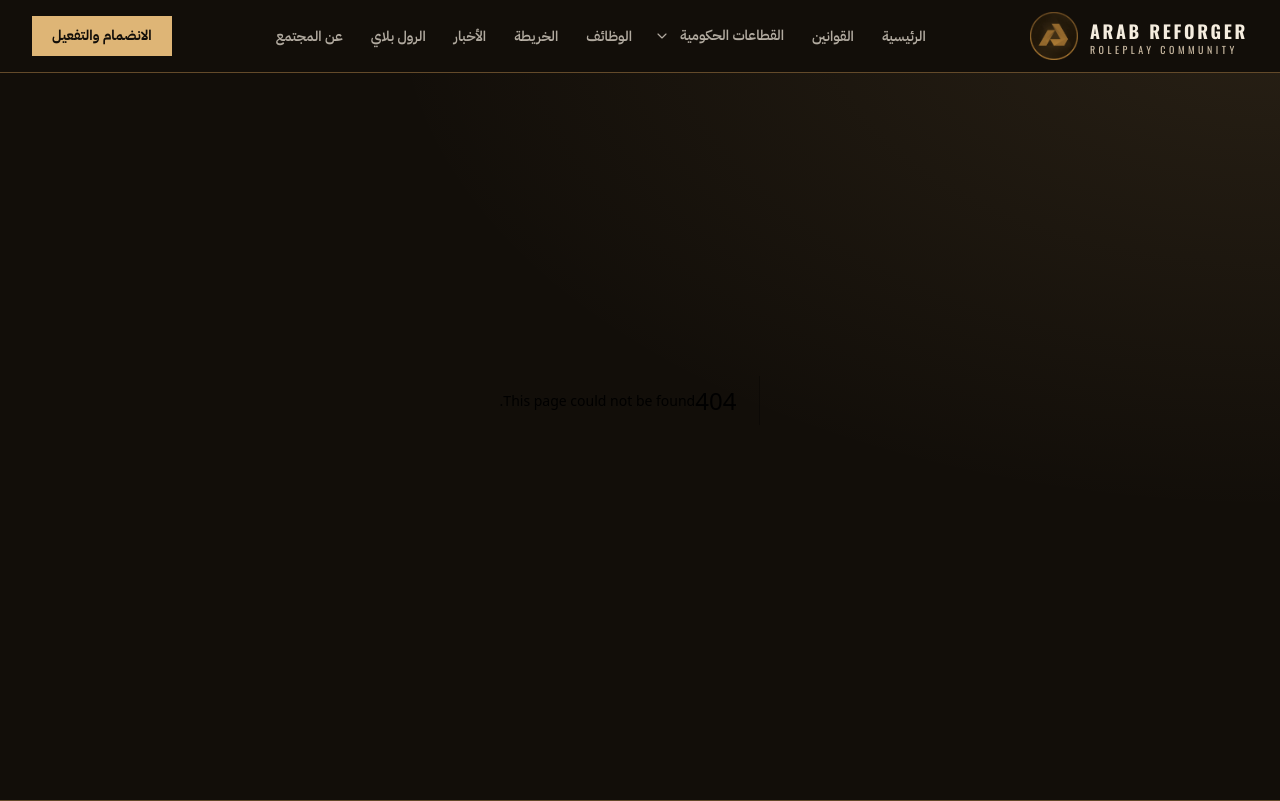
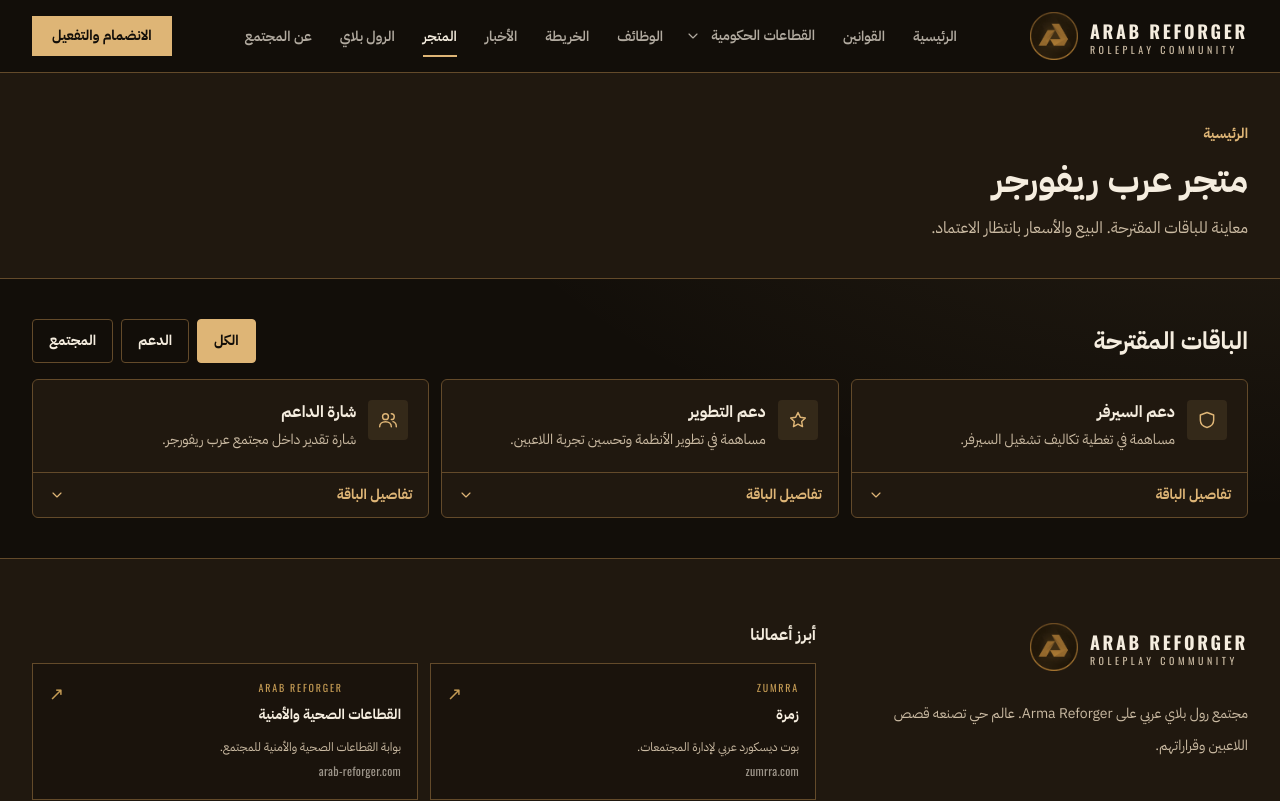
Before and after one commit to dhybalrwqy911-png/nextjs-boilerplate, a Next.js app: page /store in a window 1280 px wide. Before the commit this address had no page. Shown: the top 801 px of the page. Built offline with nearby package versions, Linux system fonts and the light colour scheme.

Commit message:
Add an Arabic store preview with package filters

```diff
--- a/app/page.tsx
+++ b/app/page.tsx
@@ -39,6 +39,7 @@ export default function Home() {
 
       <nav aria-label="روابط المجتمع" className="mx-auto flex max-w-6xl flex-wrap gap-2 px-4 pb-8 md:px-8">
         <Link className="inline-flex min-h-11 items-center rounded border border-border px-3 text-sm font-bold text-accent" href="/news">الأخبار والإعلانات</Link>
+        <Link className="inline-flex min-h-11 items-center rounded border border-border px-3 text-sm font-bold text-accent" href="/store">المتجر</Link>
         <Link className="inline-flex min-h-11 items-center rounded border border-border px-3 text-sm font-bold text-accent" href="/roleplay">دليل الرول بلاي</Link>
         <Link className="inline-flex min-h-11 items-center rounded border border-border px-3 text-sm font-bold text-accent" href="/about">عن المجتمع</Link>
       </nav>
--- /dev/null
+++ b/app/store/page.tsx
@@ -0,0 +1,13 @@
+import type { Metadata } from "next";
+import { PageShell } from "@/components/page-shell";
+import { StoreCatalog } from "@/components/store-catalog";
+
+export const metadata: Metadata = { title: "المتجر | عرب ريفورجر" };
+
+export default function StorePage() {
+  return (
+    <PageShell title="متجر عرب ريفورجر" description="معاينة للباقات المقترحة. البيع والأسعار بانتظار الاعتماد.">
+      <StoreCatalog />
+    </PageShell>
+  );
+}
--- /dev/null
+++ b/components/store-catalog.tsx
@@ -0,0 +1,75 @@
+"use client";
+
+import { useState } from "react";
+import { ChevronDownIcon, ShieldIcon, StarIcon, UsersIcon } from "./icons";
+
+const filters = [
+  { id: "all", label: "الكل" },
+  { id: "support", label: "الدعم" },
+  { id: "community", label: "المجتمع" },
+] as const;
+
+const products = [
+  {
+    title: "دعم السيرفر",
+    category: "support",
+    description: "مساهمة في تغطية تكاليف تشغيل السيرفر.",
+    details: "باقة مقترحة لدعم الاستضافة والتشغيل. تُحدد قيمة المساهمة وآلية الدعم عند اعتماد الباقة.",
+    Icon: ShieldIcon,
+  },
+  {
+    title: "دعم التطوير",
+    category: "support",
+    description: "مساهمة في تطوير الأنظمة وتحسين تجربة اللاعبين.",
+    details: "باقة مقترحة لدعم أعمال التطوير والصيانة. تُعلن تفاصيل الباقة بعد اعتمادها.",
+    Icon: StarIcon,
+  },
+  {
+    title: "شارة الداعم",
+    category: "community",
+    description: "شارة تقدير داخل مجتمع عرب ريفورجر.",
+    details: "فكرة تقديرية تظهر في المجتمع. الشارة المقترحة تجميلية ومن دون تأثير على اللعب أو صلاحياته.",
+    Icon: UsersIcon,
+  },
+] as const;
+
+export function StoreCatalog() {
+  const [filter, setFilter] = useState<(typeof filters)[number]["id"]>("all");
+  const visibleProducts = products.filter((product) => filter === "all" || product.category === filter);
+
+  return (
+    <section aria-labelledby="catalog-title" className="mx-auto max-w-7xl px-4 py-6 md:px-8 md:py-10">
+      <div className="mb-4 flex flex-wrap items-center justify-between gap-3">
+        <h2 id="catalog-title" className="text-xl font-black md:text-2xl">الباقات المقترحة</h2>
+        <div role="group" aria-label="تصنيف الباقات" className="flex flex-wrap gap-2">
+          {filters.map(({ id, label }) => (
+            <button key={id} type="button" aria-pressed={filter === id} onClick={() => setFilter(id)}
+              className="min-h-11 rounded border border-border px-4 text-sm font-bold hover:border-accent focus-visible:outline-2 focus-visible:outline-accent aria-pressed:border-accent aria-pressed:bg-accent aria-pressed:text-accent-foreground">
+              {label}
+            </button>
+          ))}
+        </div>
+      </div>
+
+      <ul className="grid items-start gap-3 sm:grid-cols-2 lg:grid-cols-3">
+        {visibleProducts.map(({ title, description, details, Icon }) => (
+          <li key={title} className="overflow-hidden rounded-md border border-border bg-surface">
+            <div className="flex gap-3 p-4 md:p-5">
+              <span className="grid size-10 shrink-0 place-items-center rounded bg-accent/10 text-accent"><Icon aria-hidden="true" className="size-5" /></span>
+              <div>
+                <h3 className="font-bold">{title}</h3>
+                <p className="mt-1 text-sm leading-6 text-muted">{description}</p>
+              </div>
+            </div>
+            <details className="group border-t border-border">
+              <summary className="flex min-h-11 cursor-pointer list-none items-center justify-between gap-2 px-4 text-sm font-bold text-accent focus-visible:outline-2 focus-visible:-outline-offset-2 focus-visible:outline-accent [&::-webkit-details-marker]:hidden">
+                تفاصيل الباقة <ChevronDownIcon aria-hidden="true" className="size-4 group-open:rotate-180" />
+              </summary>
+              <p className="px-4 pb-4 text-sm leading-6 text-muted">{details}</p>
+            </details>
+          </li>
+        ))}
+      </ul>
+    </section>
+  );
+}
--- a/lib/site.ts
+++ b/lib/site.ts
@@ -24,6 +24,7 @@ export const navItems: NavItem[] = [
   { href: "/jobs", label: "الوظائف" },
   { href: "/map", label: "الخريطة" },
   { href: "/news", label: "الأخبار" },
+  { href: "/store", label: "المتجر" },
   { href: "/roleplay", label: "الرول بلاي" },
   { href: "/about", label: "عن المجتمع" },
 ];
```
